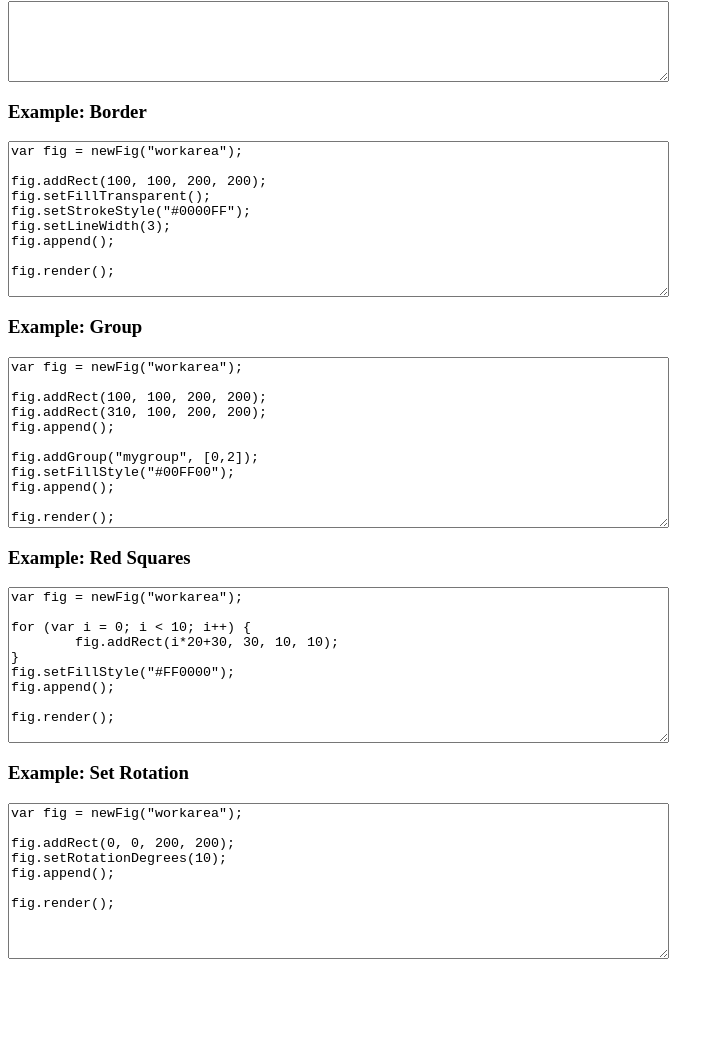
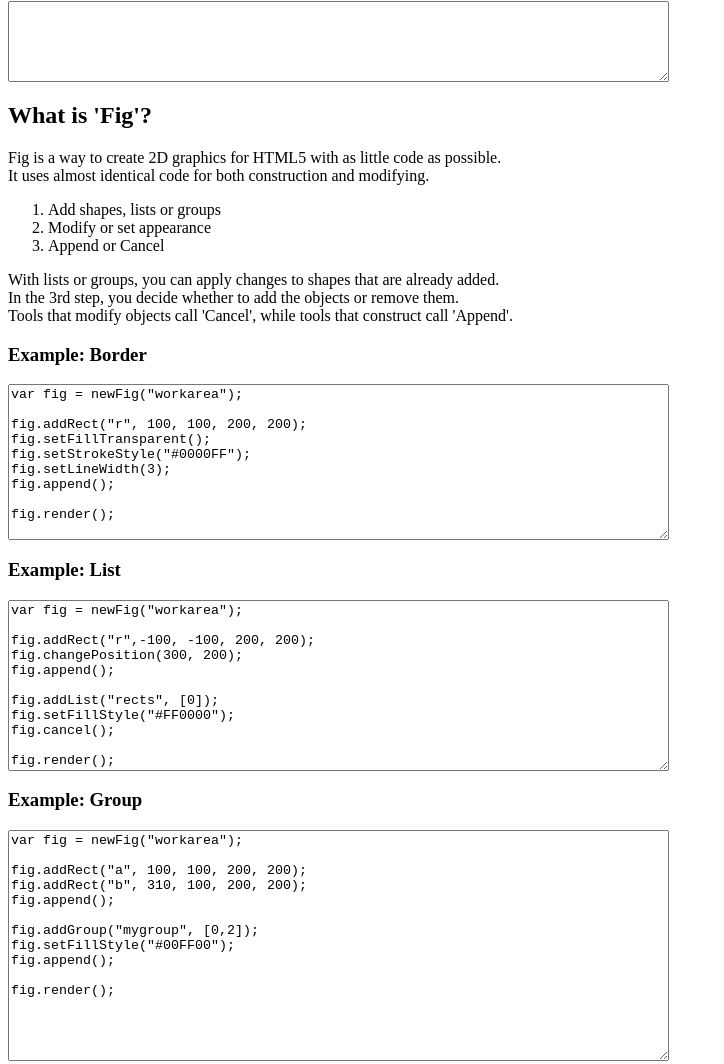
Before and after one commit to bvssvni/canvas-fig, a plain HTML site: page index.html in a window 1280 px wide. Shown: the part 467-1531 px from the top of the page, without its empty margins (0-724 px from the left). Before the commit the page ends 1434 px from the top, so only its background shows below. Drawn offline with Linux system fonts and the light colour scheme.

Commit message:
Added lists.

```diff
--- a/fig.js
+++ b/fig.js
@@ -23,6 +23,7 @@ function newFig(id) {
 	var cursor = 0;
 	var type_rect = 1;
 	var type_group = 2;
+	var type_list = 3;
 	var arrs = [fill_styles,
 				strokeStyles,
 				line_widths,
@@ -61,13 +62,17 @@ function newFig(id) {
 		return ctx;
 	}
 
-	fig.addRect = function(x, y, w, h) {
-		shapes.push({type: type_rect, x: x, y: y, w: w, h: h});
+	fig.addRect = function(name, x, y, w, h) {
+		shapes.push({type: type_rect, name: name, x: x, y: y, w: w, h: h});
 		return shapes.length - 1;
 	}
 
 	fig.addGroup = function(name, gr) {
 		shapes.push({type: type_group, name: name, members: gr});
+		return shapes.length - 1;
+	}
+	fig.addList = function(name, list) {
+		shapes.push({type: type_list, name: name, items: list});
 		return shapes.length - 1;
 	}
 
@@ -90,6 +95,18 @@ function newFig(id) {
 		}
 	}
 
+	var setListVal = function(arr, shape, val) {
+		if (shape.type != type_list) {
+			return;
+		}
+
+		var items = shape.items;
+		var n = items.length;
+		for (var i = 0; i < n; i++) {
+			arr[items[i]] = val;
+		}
+	}
+
 	var setVal = function(arr, val) {
 		for (var i = cursor; i < shapes.length; i++) {
 			if (arr.length <= i) {
@@ -101,6 +118,7 @@ function newFig(id) {
 			// Propagate the changes to the group.
 			var shape = shapes[i];
 			setGroupVal(arr, shape, val);
+			setListVal(arr, shape, val);
 		}
 	}
 
@@ -123,6 +141,18 @@ function newFig(id) {
 		}
 	}
 
+	var listOperation = function(shape, op) {
+		if (shape.type != type_list) {
+			return;
+		}
+
+		var items = shape.items;
+		var n = items.length;
+		for (var i = 0; i < n; i++) {
+			op(items[i]);
+		}
+	}
+
 	var operation = function(op) {
 		for (var i = cursor; i < shapes.length; i++) {
 			op(i);
@@ -130,6 +160,7 @@ function newFig(id) {
 			// Propagate the changes to the group.
 			var shape = shapes[i];
 			groupOperation(shape, op);
+			listOperation(shape, op);
 		}
 	}
 
--- a/index.html
+++ b/index.html
@@ -41,7 +41,7 @@
 <textarea id="code" rows="30" cols="40" onkeyup="run();" onchange="run();">
 var fig = newFig("workarea");
 
-fig.addRect(-100, -100, 200, 200);
+fig.addRect("r", -100, -100, 200, 200);
 fig.changePosition(300, 200);
 fig.append();
 
@@ -50,11 +50,27 @@ fig.render();
 <textarea id="errors" cols="80" rows="5">
 </textarea>
 
+<h2>What is 'Fig'?</h2>
+<p>
+Fig is a way to create 2D graphics for HTML5 with as little code as possible.<br />
+It uses almost identical code for both construction and modifying.</br >
+</p>
+<ol>
+<li>Add shapes, lists or groups</li>
+<li>Modify or set appearance</li>
+<li>Append or Cancel</li>
+</ol>
+<p>
+With lists or groups, you can apply changes to shapes that are already added.<br />
+In the 3rd step, you decide whether to add the objects or remove them.<br />
+Tools that modify objects call 'Cancel', while tools that construct call 'Append'.</br>
+</p>
+
 <h3>Example: Border</h3>
 <textarea cols="80" rows="10">
 var fig = newFig("workarea");
 
-fig.addRect(100, 100, 200, 200);
+fig.addRect("r", 100, 100, 200, 200);
 fig.setFillTransparent();
 fig.setStrokeStyle("#0000FF");
 fig.setLineWidth(3);
@@ -63,12 +79,27 @@ fig.append();
 fig.render();
 </textarea>
 
-<h3>Example: Group</h3>
+<h3>Example: List</h3>
 <textarea cols="80" rows="11">
 var fig = newFig("workarea");
 
-fig.addRect(100, 100, 200, 200);
-fig.addRect(310, 100, 200, 200);
+fig.addRect("r",-100, -100, 200, 200);
+fig.changePosition(300, 200);
+fig.append();
+
+fig.addList("rects", [0]);
+fig.setFillStyle("#FF0000");
+fig.cancel();
+
+fig.render();
+</textarea>
+
+<h3>Example: Group</h3>
+<textarea cols="80" rows="15">
+var fig = newFig("workarea");
+
+fig.addRect("a", 100, 100, 200, 200);
+fig.addRect("b", 310, 100, 200, 200);
 fig.append();
 
 fig.addGroup("mygroup", [0,2]);
@@ -78,12 +109,13 @@ fig.append();
 fig.render();
 </textarea>
 
+
 <h3>Example: Red Squares</h3>
 <textarea cols="80" rows="10">
 var fig = newFig("workarea");
 
 for (var i = 0; i < 10; i++) {
-	fig.addRect(i*20+30, 30, 10, 10);
+	fig.addRect("r"+i, i*20+30, 30, 10, 10);
 }
 fig.setFillStyle("#FF0000");
 fig.append();
@@ -95,7 +127,7 @@ fig.render();
 <textarea cols="80" rows="10">
 var fig = newFig("workarea");
 
-fig.addRect(0, 0, 200, 200);
+fig.addRect("r", 0, 0, 200, 200);
 fig.setRotationDegrees(10);
 fig.append();
 
```
Also changed, not shown: todo.txt.
